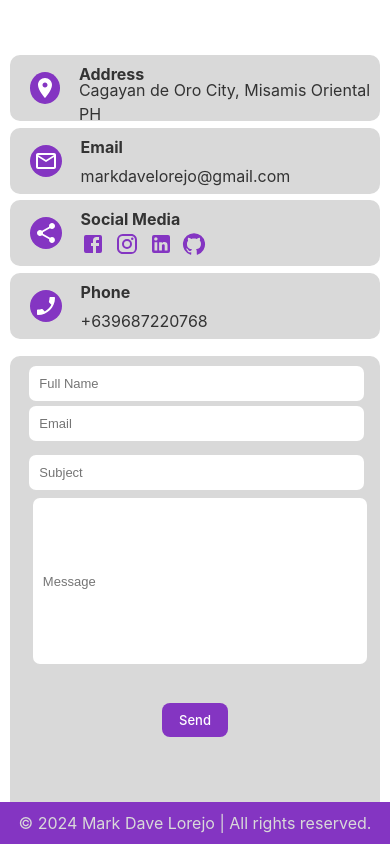
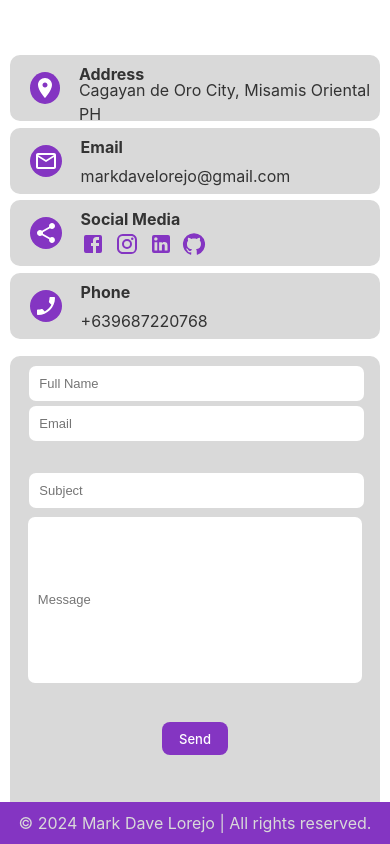
Before and after one commit to MarkedAsDave/Portfolio, a React (Vite) app: page / in a window 390 px wide. Shown: the part 4670-5514 px from the top of the page. Built offline with nearby package versions, Linux system fonts and the light colour scheme.

Commit message:
added css

```diff
--- a/src/components/contact/contact.css
+++ b/src/components/contact/contact.css
@@ -448,7 +448,7 @@
     display: flex;
     flex-direction: column;
     height: 12%;
-    margin-top: 5%;
+    margin-top: 10%;
     justify-content: center;
     width: 85%;
     margin-left: -17px;  }
@@ -462,7 +462,6 @@
     justify-content: center;
     align-items: center;
     width: 100%;
-    margin-left: 10px;
   }
 
   .input-fields-message{
```
